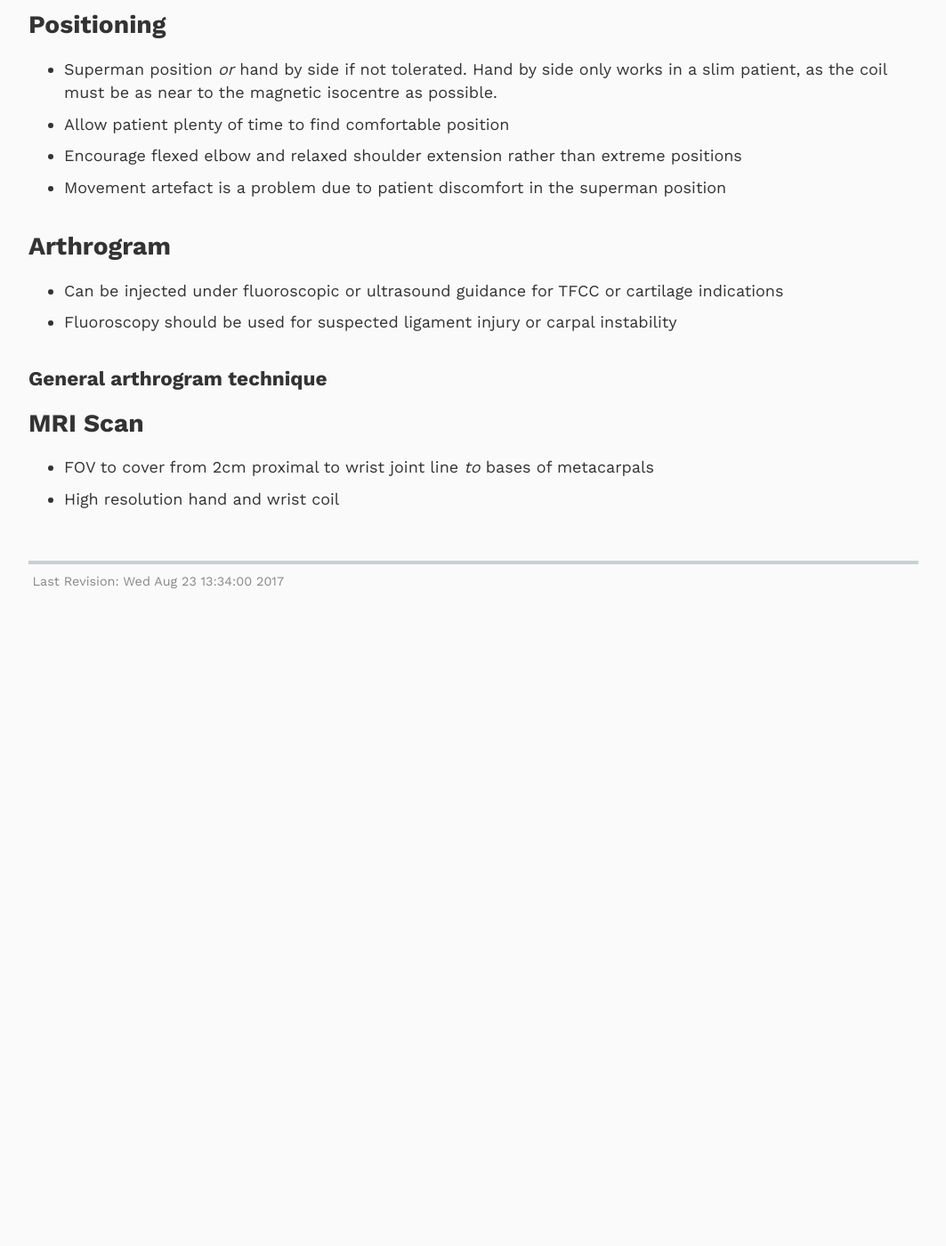
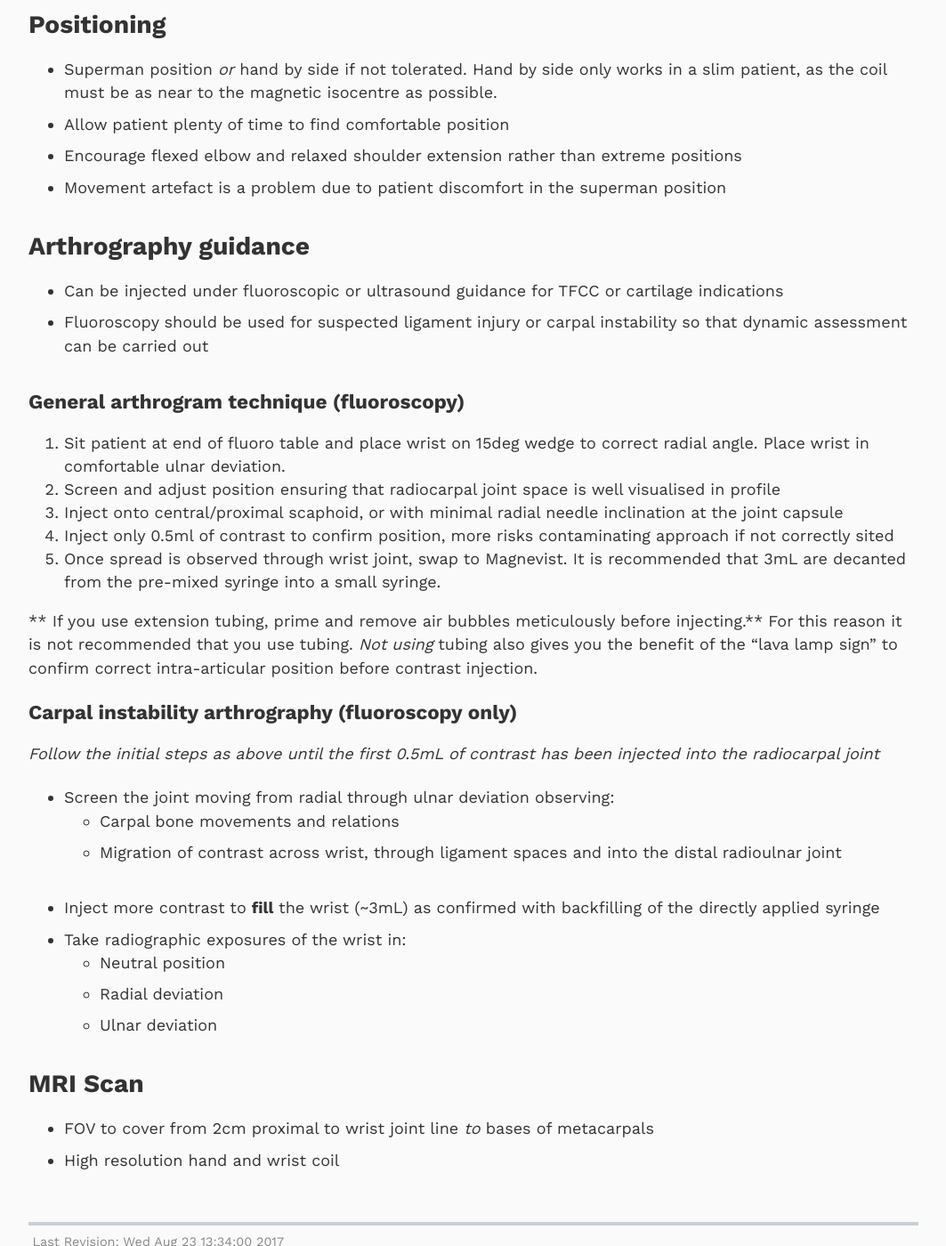
Before and after one commit to harrogatemsk/harrogatemsk.github.io, a Jekyll site: the page built from _protocols/wrist-arthrogram.md, in a window 1280 px wide and 1400 px high, scrolled down 465 px. Shown: the whole window at 89% size, without its empty margins (108-1171 px from the left). Built offline with Jekyll 4.4.1, drawn with Linux system fonts in a browser that asks for light colours; before the commit the page ends 1153 px from its top, so only the background shows below that.

Commit message:
Update wrist-arthrogram.md

```diff
--- a/_protocols/wrist-arthrogram.md
+++ b/_protocols/wrist-arthrogram.md
@@ -17,12 +17,30 @@ Patients must be referred by a **consultant orthopaedic surgeon** with vetting b
 - Encourage flexed elbow and relaxed shoulder extension rather than extreme positions
 - Movement artefact is a problem due to patient discomfort in the superman position
 
-### Arthrogram
+### Arthrography guidance
 - Can be injected under fluoroscopic or ultrasound guidance for TFCC or cartilage indications
-- Fluoroscopy should be used for suspected ligament injury or carpal instability
+- Fluoroscopy should be used for suspected ligament injury or carpal instability so that dynamic assessment can be carried out
 
-#### General arthrogram technique
+#### General arthrogram technique (fluoroscopy)
+1. Sit patient at end of fluoro table and place wrist on 15deg wedge to correct radial angle. Place wrist in  comfortable ulnar deviation.
+2. Screen and adjust position ensuring that radiocarpal joint space is well visualised in profile
+3. Inject onto central/proximal scaphoid, or with minimal radial needle inclination at the joint capsule
+4. Inject only 0.5ml of contrast to confirm position, more risks contaminating approach if not correctly sited
+5. Once spread is observed through wrist joint, swap to Magnevist. It is recommended that 3mL are decanted from the pre-mixed syringe into a small syringe.
 
+** If you use extension tubing, prime and remove air bubbles meticulously before injecting.** For this reason it is not recommended that you use tubing. _Not using_ tubing also gives you the benefit of the "lava lamp sign" to confirm correct intra-articular position before contrast injection.
+
+#### Carpal instability arthrography (fluoroscopy only)
+_Follow the initial steps as above until the first 0.5mL of contrast has been injected into the radiocarpal joint_
+
+- Screen the joint moving from radial through ulnar deviation observing:
+	- Carpal bone movements and relations
+    - Migration of contrast across wrist, through ligament spaces and into the distal radioulnar joint
+- Inject more contrast to **fill** the wrist (~3mL) as confirmed with backfilling of the directly applied syringe
+- Take radiographic exposures of the wrist in:
+	- Neutral position
+    - Radial deviation
+    - Ulnar deviation
 
 ### MRI Scan
 - FOV to cover from 2cm proximal to wrist joint line _to_ bases of metacarpals
```
